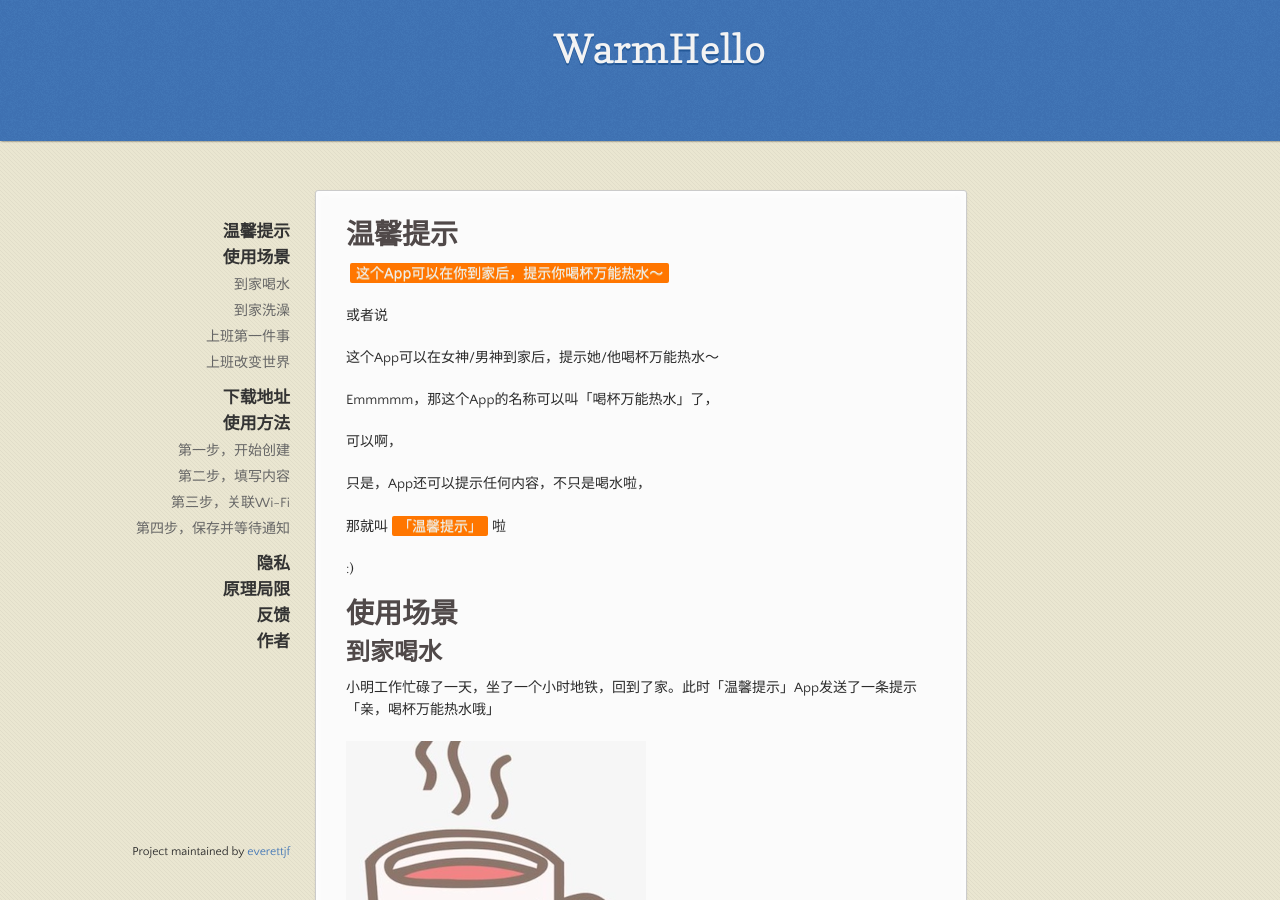
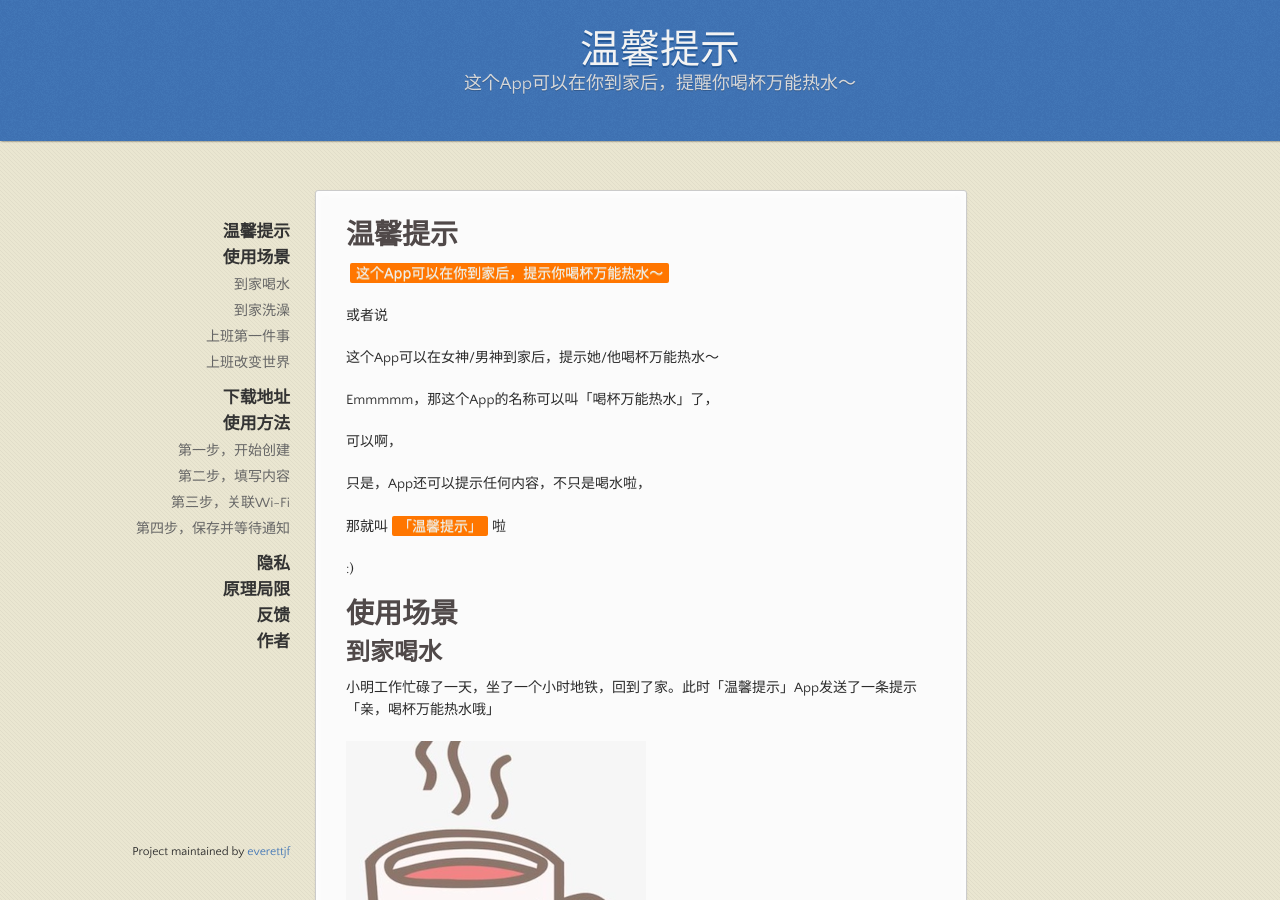
Before and after one commit to warmhello/warmhello.github.io, a Jekyll site: the page built from index.md, in a window 1280 px wide and 900 px high. Built offline with Jekyll 4.4.1, drawn with Linux system fonts in a browser that asks for light colours; the repository's description, which GitHub fills in, is left out; our own code applies the rules of GitHub Pages for plain Markdown files.

Commit message:
Update _config.yml

```diff
--- a/_config.yml
+++ b/_config.yml
@@ -1,4 +1,4 @@
 theme: jekyll-theme-leap-day
-title: WarmHello
-description:
+title: 温馨提示
+description: 这个App可以在你到家后，提醒你喝杯万能热水～
 google_analytics: UA-139398409-6
```
